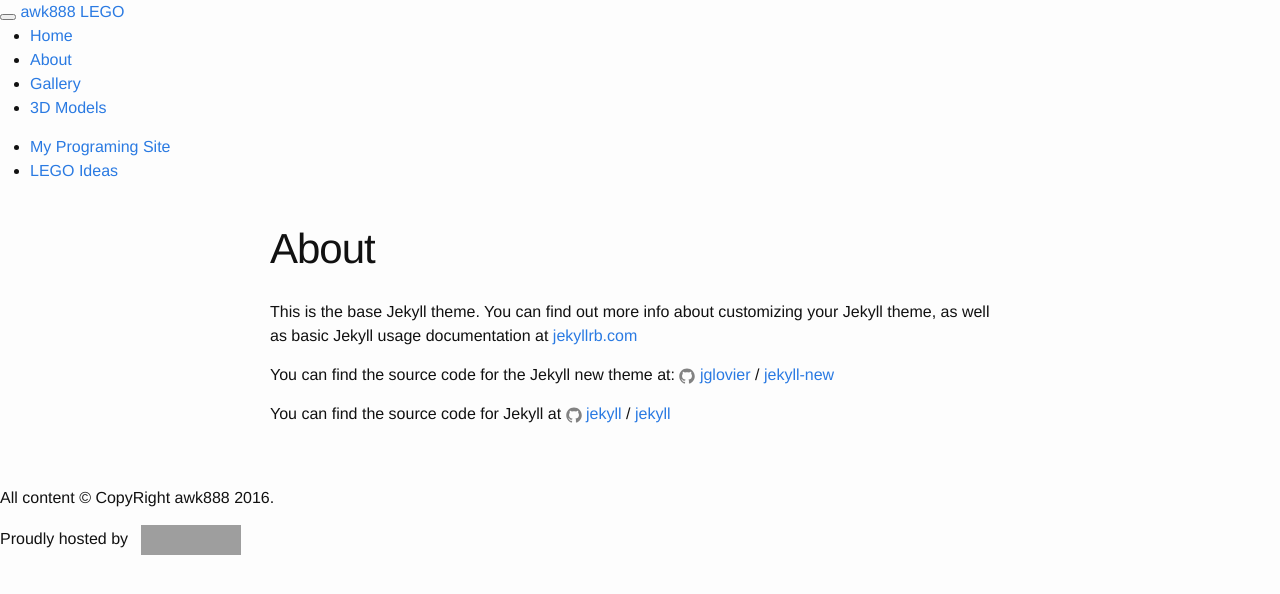
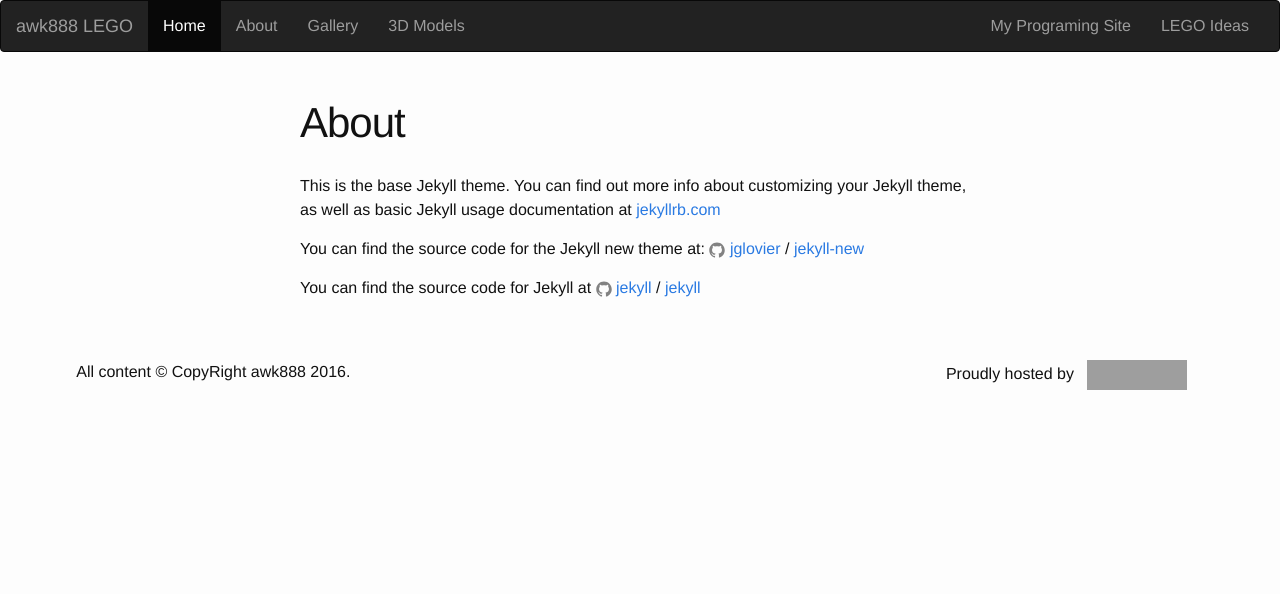
Before and after one commit to HypercarDriver/lego2.github.io, a Jekyll site: the page built from about.md, in a window 1280 px wide. Shown: the top 594 px of the page. Built offline with Jekyll 4.4.1, drawn with Linux system fonts in a browser that asks for light colours; nearby versions of some CDN libraries; grey boxes are pictures that could not be loaded.

Commit message:
Update head.html

```diff
--- a/_includes/head.html
+++ b/_includes/head.html
@@ -6,6 +6,15 @@
   <title>{% if page.title %}{{ page.title | escape }}{% else %}{{ site.title | escape }}{% endif %}</title>
   <meta name="description" content="{% if page.excerpt %}{{ page.excerpt | strip_html | strip_newlines | truncate: 160 }}{% else %}{{ site.description }}{% endif %}">
 
+  <!-- Addad -->
+  <link rel="stylesheet" href="https://maxcdn.bootstrapcdn.com/bootstrap/3.3.7/css/bootstrap.min.css">
+  <link href='https://fonts.googleapis.com/css?family=Josefin+Sans|Quicksand|Raleway' rel='stylesheet' type='text/css'>
+  <script src="https://ajax.googleapis.com/ajax/libs/jquery/1.12.4/jquery.min.js"></script>
+  <script src="https://maxcdn.bootstrapcdn.com/bootstrap/3.3.7/js/bootstrap.min.js"></script>
+  <link rel="stylesheet" href="https://maxcdn.bootstrapcdn.com/font-awesome/4.5.0/css/font-awesome.min.css">
+
+
+  <!-- Jekyll -->
   <link rel="stylesheet" href="{{ "/css/main.css" | prepend: site.baseurl }}">
   <link rel="canonical" href="{{ page.url | replace:'index.html','' | prepend: site.baseurl | prepend: site.url }}">
   <link rel="alternate" type="application/rss+xml" title="{{ site.title }}" href="{{ "/feed.xml" | prepend: site.baseurl | prepend: site.url }}">
```
